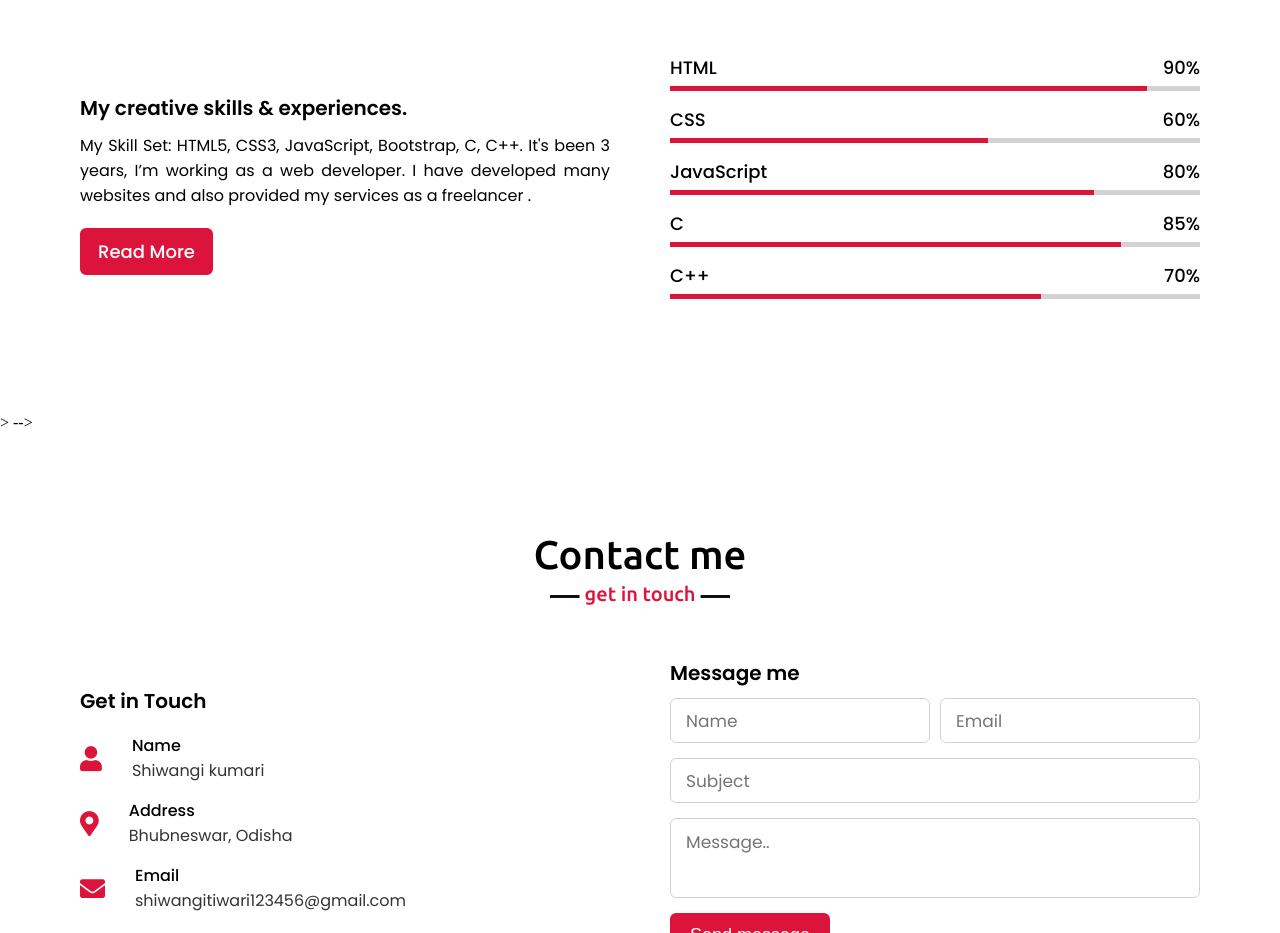
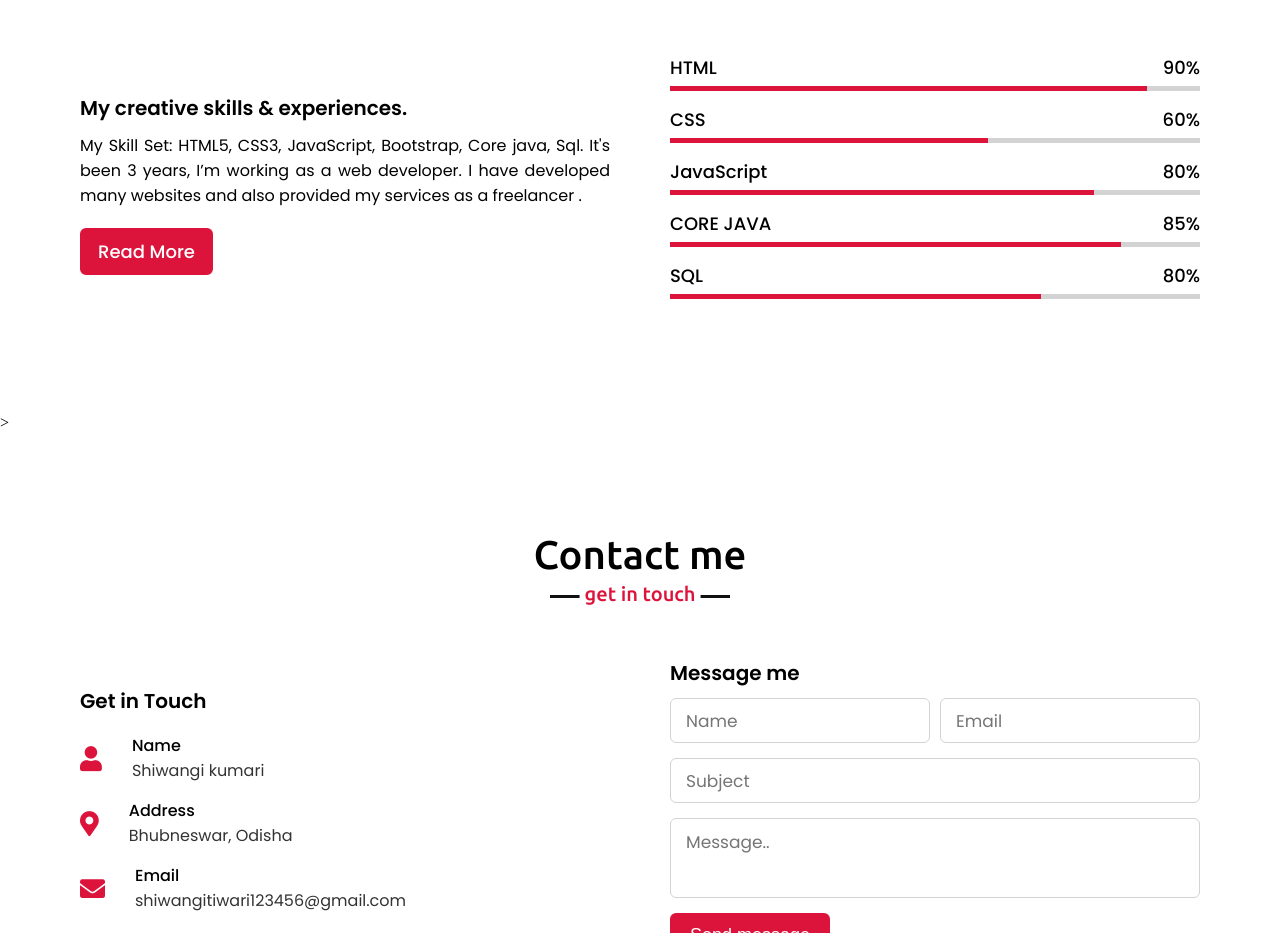
Before and after one commit to shiwangitiwari8102/MyProtfolio-website, a plain HTML site: page index.html in a window 1280 px wide. Shown: the part 1705-2638 px from the top of the page. Drawn offline with nearby package versions, Linux system fonts and the light colour scheme.

Commit message:
My second commit

```diff
--- a/index.html
+++ b/index.html
@@ -77,7 +77,7 @@
                 <div class="column left">
                     <div class="text">My creative skills & experiences.</div>
                     <p>
-                        My Skill Set: HTML5, CSS3, JavaScript, Bootstrap, C, C++. It's been 3 years, I’m working as a web developer. I have developed many websites and also provided my services as a freelancer .
+                        My Skill Set: HTML5, CSS3, JavaScript, Bootstrap, Core java, Sql. It's been 3 years, I’m working as a web developer. I have developed many websites and also provided my services as a freelancer .
                     </p>
 
                     <a href="#">Read More</a>
@@ -106,15 +106,15 @@
                     </div>
                     <div class="bars">
                         <div class="info">
-                            <span>C</span>
+                            <span>CORE JAVA</span>
                             <span>85%</span>
                         </div>
                         <div class="line C"></div>
                     </div>
                     <div class="bars">
                         <div class="info">
-                            <span>C++</span>
-                            <span>70%</span>
+                            <span>SQL</span>
+                            <span>80%</span>
                         </div>
                         <div class="line Cpp"></div>
                     </div>
@@ -128,7 +128,7 @@
                 </div>
             </div>
         </div>
-    </section> -->
+    </section>
 
     <!-- contact section start -->
     <section class="contact" id="contact">
@@ -164,7 +164,8 @@
                 </div>
                 <div class="column right">
                     <div class="text">Message me</div>
-                    <form action="#">
+                    <form action="#" >
+                        <!-- onsubmit="sendEmail()"; reset();return false; -->
                         <div class="fields">
                             <div class="field name">
                                 <input type="text" placeholder="Name" required>
@@ -192,6 +193,8 @@
     <footer>
         <span>Created By <a href="https://about.me/shiwangikumari">Shiwangi kumari</a> | <span class="far fa-copyright"></span> 2022 All rights reserved.</span>
     </footer>
+    <!-- <script src="https://smtpjs.com/v3/smtp.js"> -->
+    <!-- </script> -->
 
     <script src="script.js"></script>
 </body>
```
